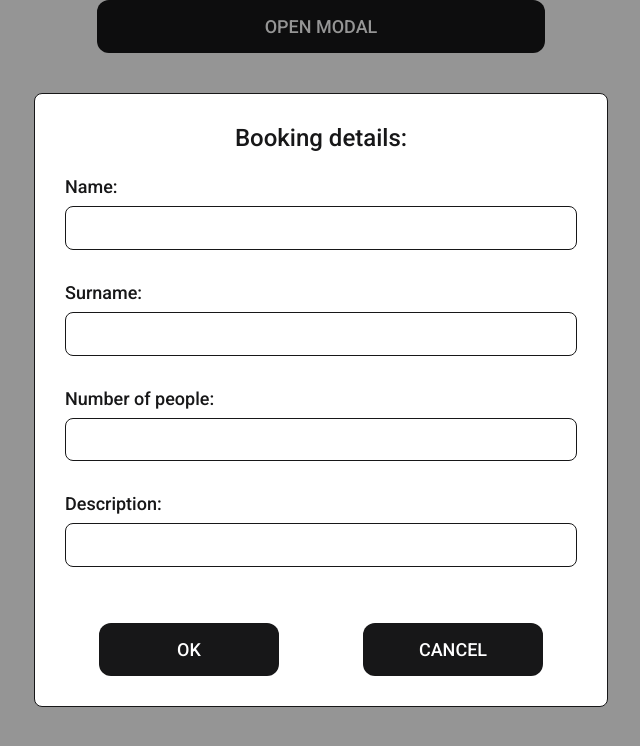
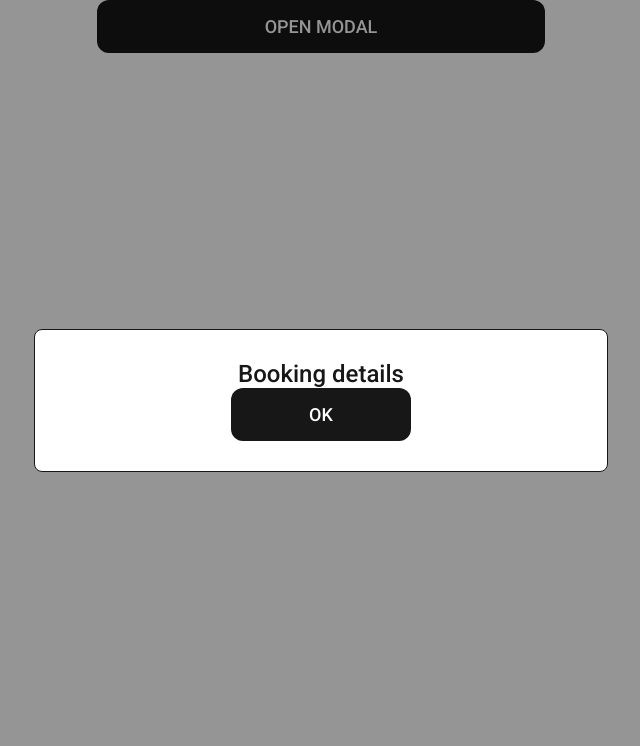
Before and after one commit to DmytroSukhariev/bandapixels-meeting-room-booking-frontend, a React (Create React App) app: page / in a window 1280 px wide. Both pictures are taken after a click on the button "OPEN MODAL". Shown: the top 746 px of the page, without its empty margins (319-959 px from the left). Built offline with nearby package versions, Linux system fonts and the light colour scheme.

Commit message:
refactoring

```diff
--- a/src/App.tsx
+++ b/src/App.tsx
@@ -3,6 +3,7 @@ import './App.css';
 import { Modal } from './components/Modal/Modal';
 import { BookingModal } from './components/BookingModal/BookingModal';
 import { ModalButton } from './components/ModalButton/ModalButton';
+import { InfoModal } from './components/InfoModal/InfoModal';
 
 function App() {
   const [isOpen, setIsOpen] = useState(false);
@@ -18,7 +19,7 @@ function App() {
         handleClick={() => setIsOpen(true)}
       ></ModalButton>
       <Modal isOpen={isOpen}>
-        <BookingModal toggleModal={toggleModal} />
+        <InfoModal toggleModal={toggleModal} infoList={[]} />
       </Modal>
     </div>
   );
--- a/src/components/BookingModal/BookingModal.tsx
+++ b/src/components/BookingModal/BookingModal.tsx
@@ -44,13 +44,13 @@ export const BookingModal: FC<Props> = ({
     toggleModal(false);
   };
   return (
-    <div className='booking-modal'>
+    <>
       <ModalTitle title={title} />
       <ModalList handleInputChange={handleInputChange} inputs={inputs} />
       <div className='booking-modal__buttons'>
         <ModalButton handleClick={handleOk} title='Ok' />
         <ModalButton handleClick={handleCancel} title='Cancel' />
       </div>
-    </div>
+    </>
   );
 };
--- a/src/components/BookingModal/booking-modal.scss
+++ b/src/components/BookingModal/booking-modal.scss
@@ -6,15 +6,6 @@
 }
 
 .booking-modal {
-  position: relative;
-  padding: 30px;
-  display: flex;
-  flex-direction: column;
-  background-color: white;
-  border-radius: 8px;
-  border: 1px solid #171718;
-  width: 40%;
-  row-gap: 0.5em;
   &__buttons {
     display: flex;
     justify-content: space-around;
--- a/src/components/InfoModal/InfoModal.tsx
+++ b/src/components/InfoModal/InfoModal.tsx
@@ -4,7 +4,7 @@ import { ModalList } from '../ModalList/ModalList';
 import { ModalTitle } from '../ModalTitle/ModalTitle';
 
 interface Props {
-  title: string;
+  title?: string;
   toggleModal: (open: boolean) => void;
   infoList: string[];
 }
--- a/src/components/Modal/Modal.tsx
+++ b/src/components/Modal/Modal.tsx
@@ -10,7 +10,9 @@ export const Modal: FC<PropsWithChildren<Props>> = ({ children, isOpen }) => {
     <>
       {isOpen && (
         <div className='modal'>
-          <div className='modal-overlay'>{children}</div>
+          <div className='modal-overlay'>
+            <div className='modal__wrapper'>{children}</div>
+          </div>
         </div>
       )}
     </>
```
Also changed, not shown: src/components/InfoModal/info-modal.scss (added).
